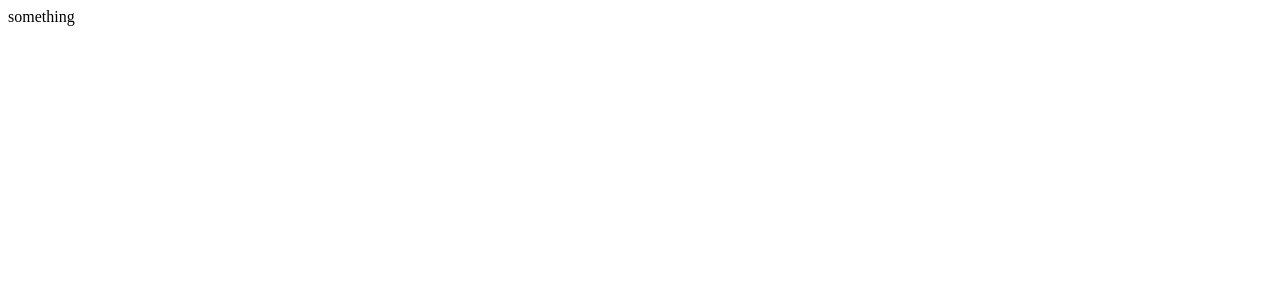
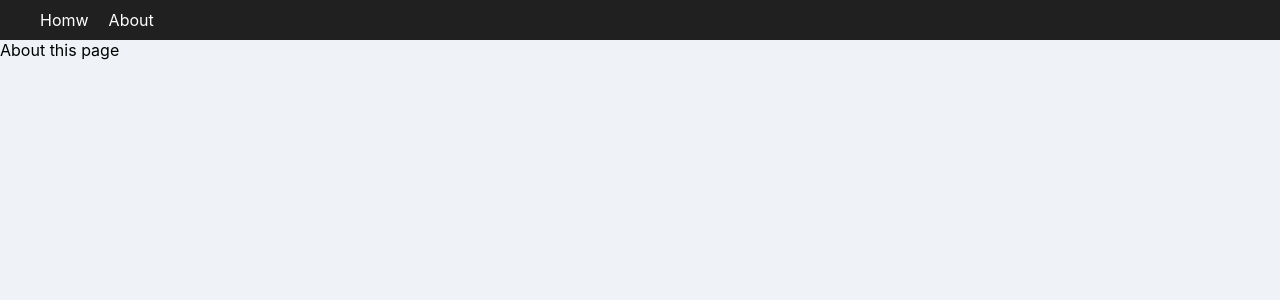
Before and after one commit to dev-chloe/hangout-start-react-with-nomad, a React (Create React App) app in the folder react-with-class/: page /#/about in a window 1280 px wide. Shown: the top 300 px of the page. Built offline with nearby package versions, Linux system fonts and the light colour scheme.

Commit message:
Building the Navigation

```diff
--- /dev/null
+++ b/react-with-class/src/App.css
@@ -0,0 +1,36 @@
+* {
+  box-sizing: border-box;
+}
+
+body {
+  margin: 0;
+  padding: 0;
+  font-family: -apple-system, BlinkMacSystemFont, "Segoe UI", Roboto, Oxygen,
+    Ubuntu, Cantarell, "Open Sans", "Helvetica Neue", sans-serif;
+  background-color: #eff3f7;
+  height: 100%;
+}
+
+#root {
+  height: 100%;
+  width: 100%;
+}
+
+header {
+  width: 100%;
+  background: #202020;
+  color: #FFFFFF;
+}
+
+header nav {
+  width: 100%;
+  margin: 0 auto;
+  padding: 10px 20px;
+  max-width: 1240px;
+}
+
+header nav a {
+  color: #FFFFFF;
+  margin-right: 20px;
+  text-decoration: unset;
+}
--- a/react-with-class/src/App.js
+++ b/react-with-class/src/App.js
@@ -1,7 +1,20 @@
 import React from "react";
+import { HashRouter, Routes, Route } from "react-router-dom";
+import About from "./routes/About";
+import Home from "./routes/Home";
+import Navigation from "./components/Navigation";
+import "./App.css";
 
 function App() {
-  return <span>something</span>
+  return (
+    <HashRouter>
+      <Navigation />
+      <Routes>
+        <Route path="/about" element={<About />} />
+        <Route path="/" element={<Home />} />
+      </Routes>
+    </HashRouter>
+  )
 }
 
 export default App;
--- /dev/null
+++ b/react-with-class/src/components/Navigation.js
@@ -0,0 +1,15 @@
+import React from "react";
+import { Link } from "react-router-dom";
+
+function Navigation() {
+  return (
+    <header>
+      <nav>
+        <Link to="/">Homw</Link>
+        <Link to="/about">About</Link>
+      </nav>
+    </header>
+  )
+}
+
+export default Navigation;
--- a/react-with-class/src/routes/About.js
+++ b/react-with-class/src/routes/About.js
@@ -0,0 +1,7 @@
+import React from "react";
+
+function About() {
+  return <span>About this page</span>
+}
+
+export default About;
--- a/react-with-class/src/routes/Home.css
+++ b/react-with-class/src/routes/Home.css
@@ -1,23 +1,9 @@
-* {
-  box-sizing: border-box;
-}
-
-body {
-  margin: 0;
-  padding: 0;
-  font-family: -apple-system, BlinkMacSystemFont, "Segoe UI", Roboto, Oxygen,
-    Ubuntu, Cantarell, "Open Sans", "Helvetica Neue", sans-serif;
-  background-color: #eff3f7;
-  height: 100%;
-}
-
-html,
-body,
-#root,
 .container {
   height: 100%;
-  display: flex;
-  justify-content: center;
+  width: 100%;
+  max-width: 1240px;
+  margin: 0 auto;
+  padding: 3% 5%;
 }
 
 .loader {
@@ -34,9 +20,7 @@ body,
   justify-content: space-between;
   align-items: flex-start;
   flex-wrap: wrap;
-  padding: 50px;
   padding-top: 70px;
-  width: 80%;
 }
 
 @media screen and (max-width: 800px) {
```
